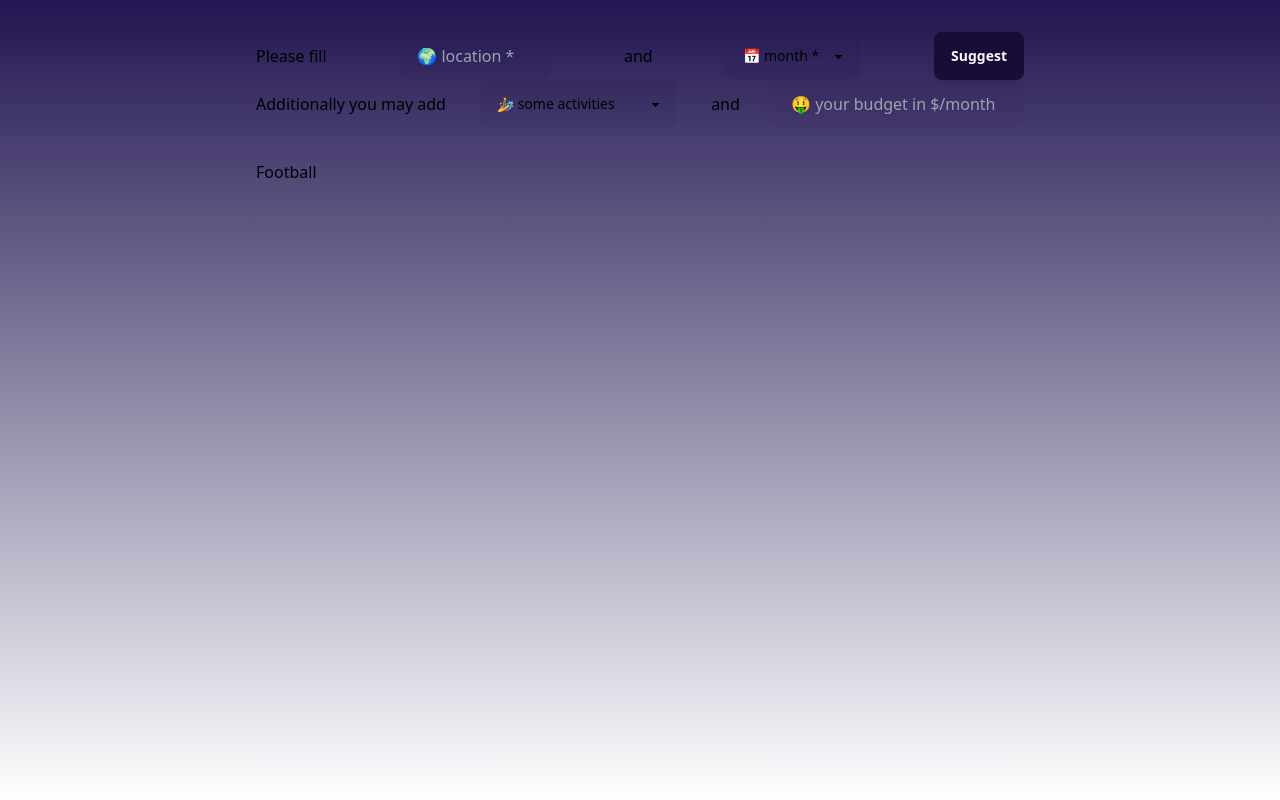
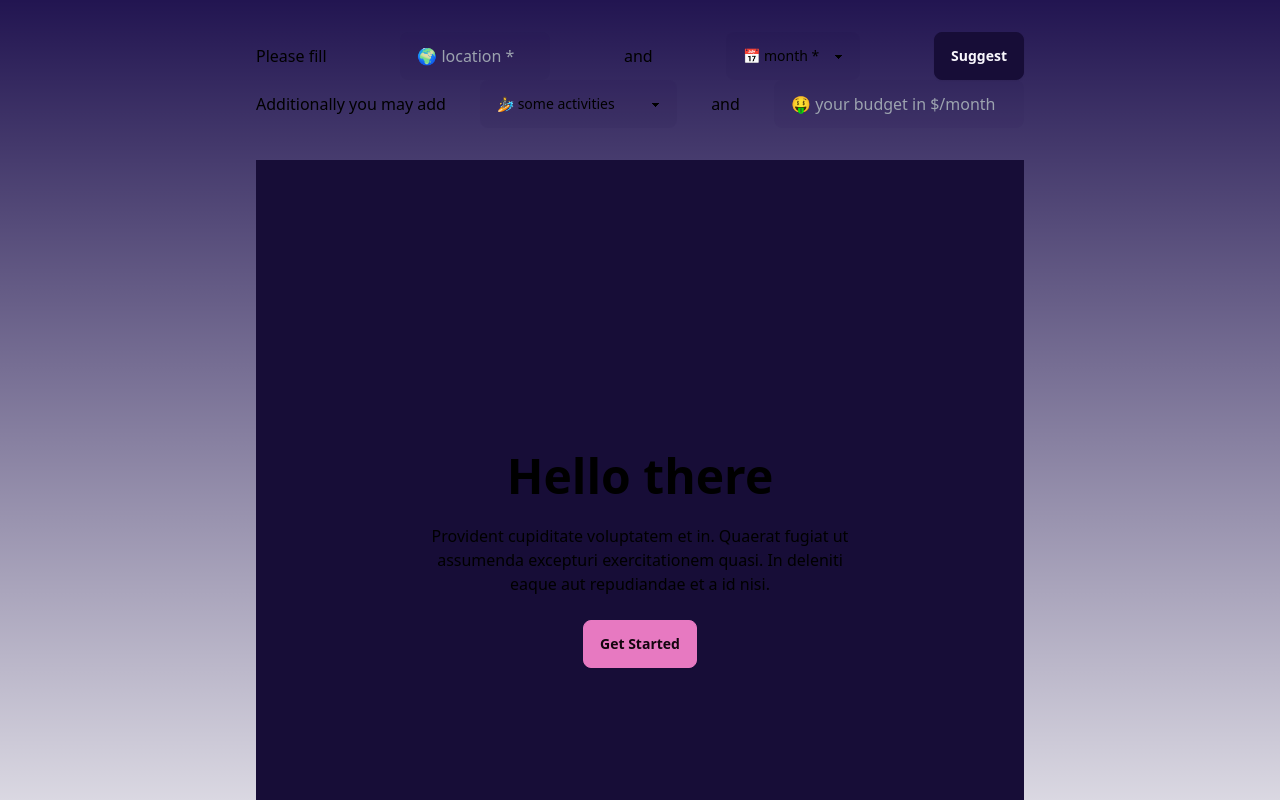
Before and after one commit to Tane4ka170/chatgpt-travel-destination-finder, a Next.js app: page / in a window 1280 px wide. Shown: the top 800 px of the page. Built offline with nearby package versions, Linux system fonts and the light colour scheme; what tailwindcss-animation-delay would draw is missing.

Commit message:
Updated homepage with new content and styling

```diff
--- a/src/app/page.tsx
+++ b/src/app/page.tsx
@@ -1,3 +1,17 @@
 export default function Home() {
-  return <div>Football</div>;
+  return (
+    <div className="hero bg-base-200 min-h-screen">
+      <div className="hero-content text-center">
+        <div className="max-w-md">
+          <h1 className="text-5xl font-bold">Hello there</h1>
+          <p className="py-6">
+            Provident cupiditate voluptatem et in. Quaerat fugiat ut assumenda
+            excepturi exercitationem quasi. In deleniti eaque aut repudiandae et
+            a id nisi.
+          </p>
+          <button className="btn btn-primary">Get Started</button>
+        </div>
+      </div>
+    </div>
+  );
 }
```
